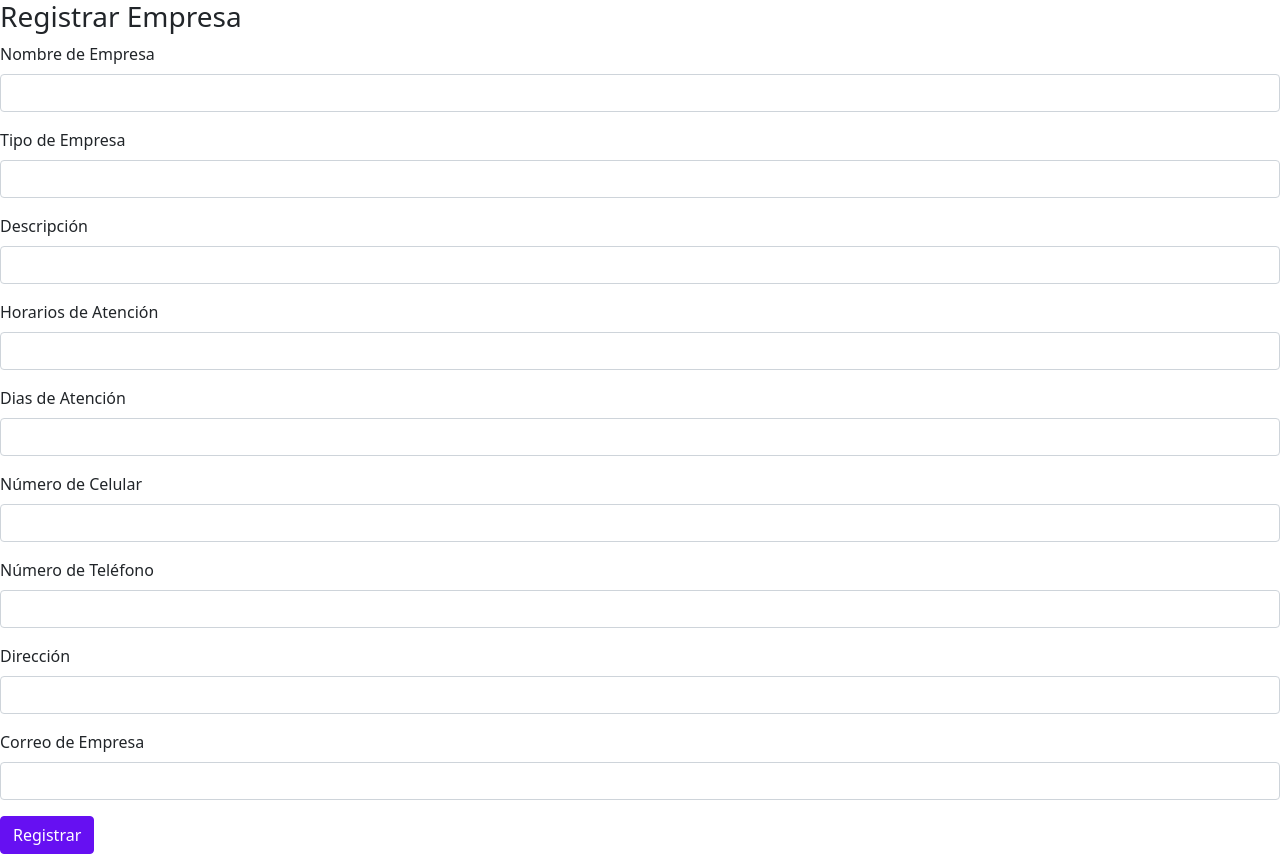
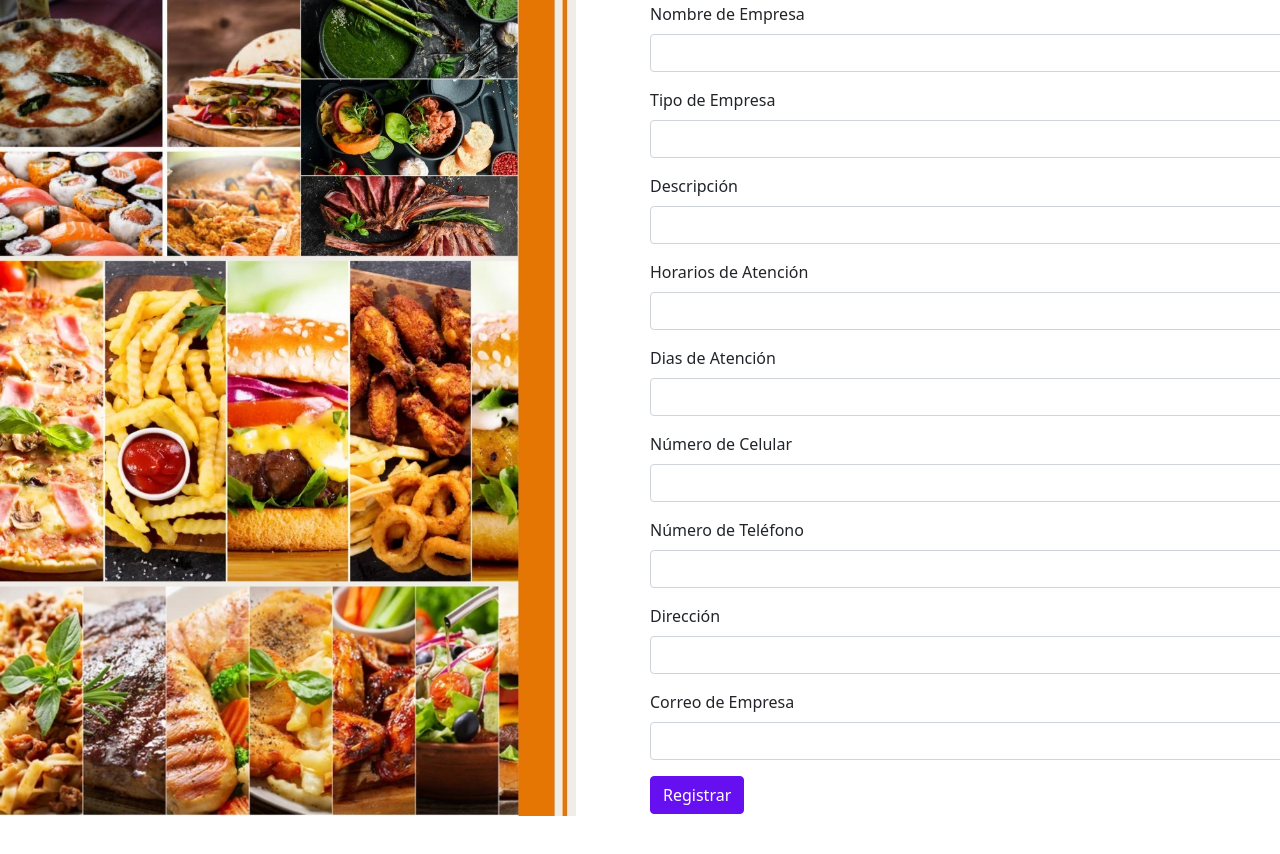
Before and after one commit to melrodriguez1133/FOOD-OFFER-Frontend, a React (Create React App) app: page /create in a window 1280 px wide. After the commit the page ends 816 px from the top, so only its background shows below. Built offline with nearby package versions, Linux system fonts and the light colour scheme; the HTML template or start-up script is replaced by a standard one.

Commit message:
ImagenRegistrar

```diff
--- /dev/null
+++ b/src/componentes/CreateRegistrarEmpresa.css
@@ -0,0 +1,23 @@
+img {
+    height: 45%;
+    width: 45%;
+}
+
+.body .imagenEmpresa{
+    margin-bottom: -855px;
+}
+
+.body .bodyDatos{
+    position : relative;
+    height: 50%;
+    width: 50%;
+    /*margin-bottom: -500px;*/
+    margin-left: 650px;
+}
+
+#button{
+    direction: rtl;
+}
+h3 {
+    direction: rtl;
+}
--- a/src/componentes/CreateRegistrarEmpresa.js
+++ b/src/componentes/CreateRegistrarEmpresa.js
@@ -1,6 +1,7 @@
 import axios from 'axios'
 import React, {useState} from 'react'
 import { useNavigate } from 'react-router-dom'
+import './CreateRegistrarEmpresa.css';
 
 const endpoint = 'http://localhost:8000/api/registrarEmpresas'
 
@@ -33,7 +34,11 @@ const CreateProduct = () => {
     }
 
   return (
-    <div>
+    <body className='body'>
+        <div className='imagenEmpresa'>
+                <img className='imagen' src="Restaurante.JPEG"/>
+        </div>
+        <div className='bodyDatos'>
             <h3>Registrar Empresa</h3>
             <form onSubmit={store}>
             <div className='mb-3'>
@@ -120,6 +125,7 @@ const CreateProduct = () => {
                 <button type='submit' className='btn btn-primary'>Registrar</button>
             </form>
         </div>
+    </body>
   )
 }
 
--- a/src/componentes/ShowRegistrarEmpresas.js
+++ b/src/componentes/ShowRegistrarEmpresas.js
@@ -23,9 +23,6 @@ const ShowRegistrarEmpresas = () => {
     }
   return (
     <div>
-        <div className='d-grid gap-2'>
-            <Link to="/create" className='btn btn-success btn-lg mt-2 mb-2 text-white'>Crear</Link>
-        </div>
         <table className='table table-striped'>
             <thead className='bg-primary text-white'>
                 <tr>
@@ -41,6 +38,7 @@ const ShowRegistrarEmpresas = () => {
                 </tr>
             </thead>
             <tbody>
+                <div>
                 {RegistrarEmpresas.map((RegistrarEmpresas) => (
                     <tr key={RegistrarEmpresas.id}>
                         <td>{RegistrarEmpresas.nombreEmpresa}</td>
@@ -58,6 +56,7 @@ const ShowRegistrarEmpresas = () => {
                         </td>
                     </tr>
                 ))}
+                </div>
             </tbody>
         </table>
     </div>
```
Also changed, not shown: public/Restaurante.jpeg (added). Lines whose indentation alone changed are shown as unchanged.
